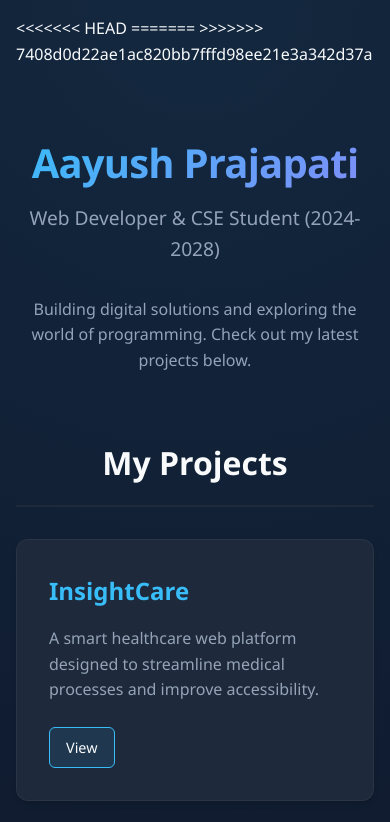
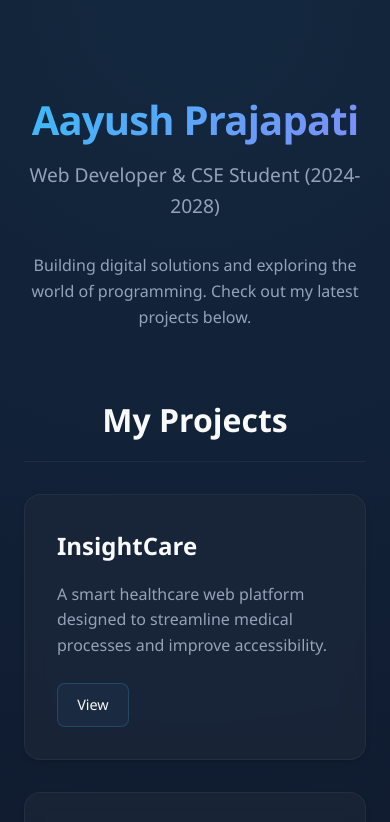
Before and after one commit to AayushPrjapati/aayushprjapati.github.io, a plain HTML site: page index.html in a window 390 px wide. Shown: the top 822 px of the page. Drawn offline with Linux system fonts and the light colour scheme.

Commit message:
Final_v1.0

```diff
--- a/app.js
+++ /dev/null
@@ -1,4 +0,0 @@
-function dance() {
-    document.getElementById("text").style.color="red"
-    document.getElementById("text").innerHTML="WOOMOOWOOMOOW"
-}
--- a/index.html
+++ b/index.html
@@ -4,135 +4,7 @@
     <meta charset="UTF-8">
     <meta name="viewport" content="width=device-width, initial-scale=1.0">
     <title>Aayush Prajapati | Portfolio</title>
-<<<<<<< HEAD
     <link rel="stylesheet" href="style.css">
-=======
-    <style>
-    :root {
-            --bg-color: #0f172a;
-            --text-main: #f8fafc;
-            --text-muted: #94a3b8;
-            --accent: #38bdf8;
-            --card-bg: #1e293b;
-            --card-hover: #334155;
-        }
-
-        * {
-            margin: 0;
-            padding: 0;
-            box-sizing: border-box;
-            font-family: 'Segoe UI', system-ui, -apple-system, sans-serif;
-        }
-
-        body {
-            background-color: var(--bg-color);
-            color: var(--text-main);
-            line-height: 1.6;
-            padding: 2rem;
-        }
-
-        header {
-            max-width: 800px;
-            margin: 4rem auto;
-            text-align: center;
-        }
-
-        h1 {
-            font-size: 3rem;
-            margin-bottom: 0.5rem;
-            color: var(--text-main);
-        }
-
-        .bio {
-            color: var(--text-muted);
-            font-size: 1.2rem;
-            margin-bottom: 2rem;
-        }
-
-        .accent-text {
-            color: var(--accent);
-        }
-
-        .container {
-            max-width: 1000px;
-            margin: 0 auto;
-        }
-
-        .section-title {
-            font-size: 2rem;
-            margin-bottom: 2rem;
-            text-align: center;
-            border-bottom: 2px solid var(--card-bg);
-            padding-bottom: 1rem;
-        }
-
-        .projects-grid {
-            display: grid;
-            grid-template-columns: repeat(auto-fit, minmax(300px, 1fr));
-            gap: 2rem;
-        }
-
-        .project-card {
-            background-color: var(--card-bg);
-            border-radius: 12px;
-            padding: 2rem;
-            transition: transform 0.3s ease, background-color 0.3s ease;
-            display: flex;
-            flex-direction: column;
-        }
-
-        .project-card:hover {
-            transform: translateY(-5px);
-            background-color: var(--card-hover);
-        }
-
-        .project-title {
-            font-size: 1.5rem;
-            margin-bottom: 1rem;
-            color: var(--accent);
-        }
-
-        .project-desc {
-            color: var(--text-muted);
-            margin-bottom: 1.5rem;
-            flex-grow: 1;
-        }
-
-        .project-links {
-            display: flex;
-            gap: 1rem;
-        }
-
-        .project-links a {
-            text-decoration: none;
-            color: var(--text-main);
-            background-color: rgba(56, 189, 248, 0.1);
-            border: 1px solid var(--accent);
-            padding: 0.5rem 1rem;
-            border-radius: 6px;
-            font-size: 0.9rem;
-            transition: all 0.2s ease;
-        }
-
-        .project-links a:hover {
-            background-color: var(--accent);
-            color: var(--bg-color);
-        }
-
-        footer {
-            text-align: center;
-            margin-top: 5rem;
-            padding-top: 2rem;
-            color: var(--text-muted);
-            border-top: 1px solid var(--card-bg);
-        }
-
-        @media (max-width: 768px) {
-            h1 { font-size: 2.5rem; }
-            body { padding: 1rem; }
-        }
-    </style>
->>>>>>> 7408d0d22ae1ac820bb7fffd98ee21e3a342d37a
 </head>
 <body>
 
@@ -161,7 +33,7 @@
                 <h3 class="project-title">InsightCare 2.0</h3>
                 <p class="project-desc">The next iteration of the smart healthcare platform, featuring upgraded capabilities, refined UI/UX, and optimized performance.</p>
                 <div class="project-links">
-                    <a href="https://aayushprjapati.github.io/insightcare2.0" target="_blank">View</a>
+                    <a href="https://aayushprjapati.github.io/InsightCare_2.0/" target="_blank">View</a>
                 </div>
             </div>
 
```
